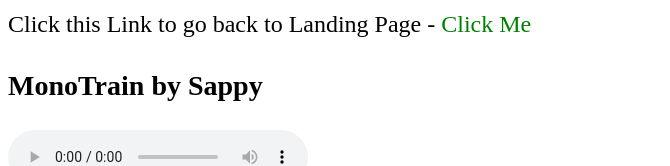
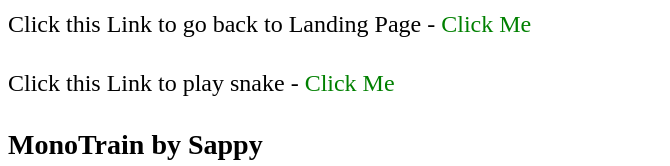
Before and after one commit to scamscanner69/scamscanner69.github.io, a plain HTML site: page manom.html in a window 1280 px wide. Shown: the part 167-333 px from the top of the page, without its empty margins (0-670 px from the left). Drawn offline with Linux system fonts and the light colour scheme.

Commit message:
Update manom.html

```diff
--- a/manom.html
+++ b/manom.html
@@ -84,6 +84,8 @@ a:active {
 <h4>Click this Link to Access Manomoy Picture Gallery - <a href="monohd.html">Click Me</a>
 <br>
 <h4>Click this Link to go back to Landing Page - <a href="index.html">Click Me</a>
+<br>
+<h4>Click this Link to play snake - <a href="snake.html">Click Me</a>
 <h3>MonoTrain by Sappy</h3>
 <audio controls>
   <source src="Khankipakhi.mp3" type="audio/mpeg">
```
